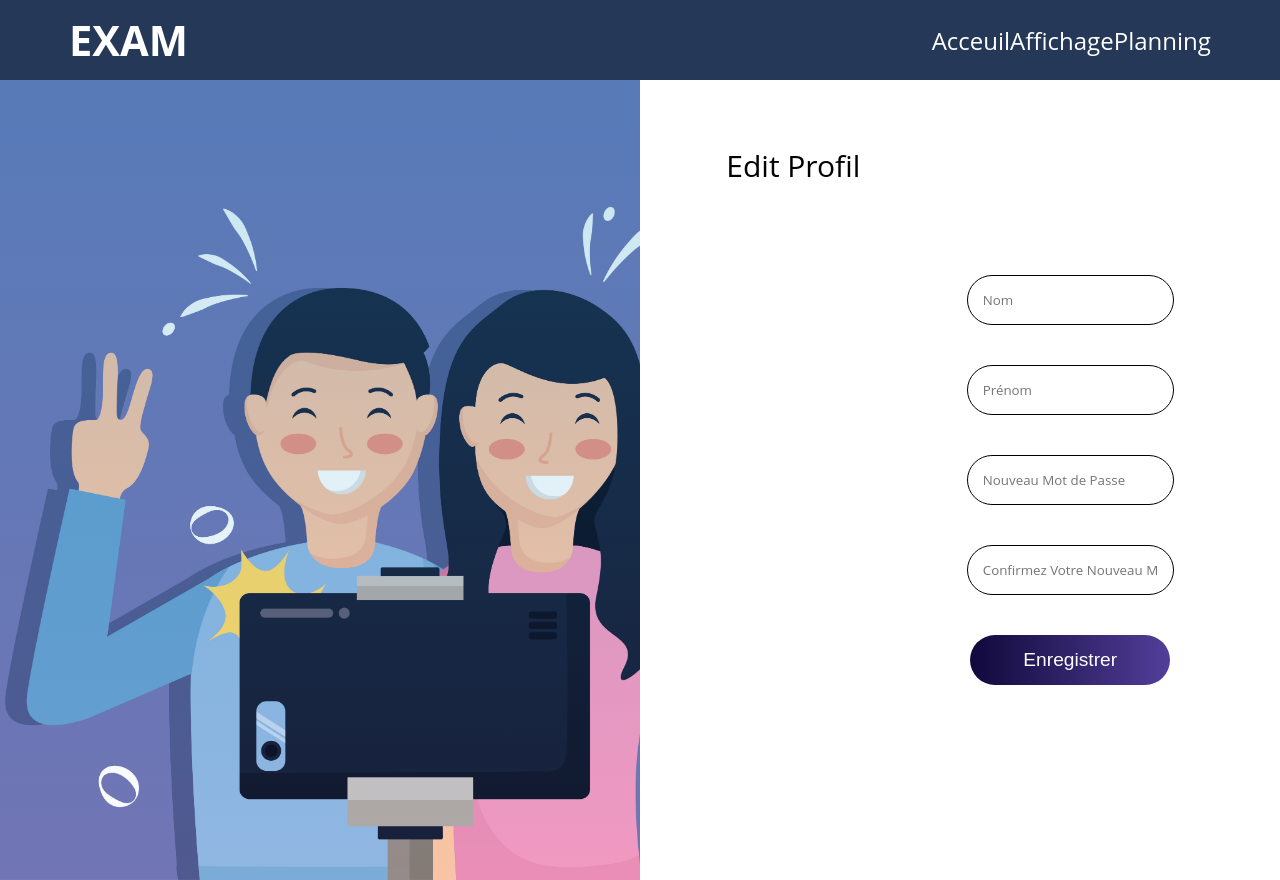
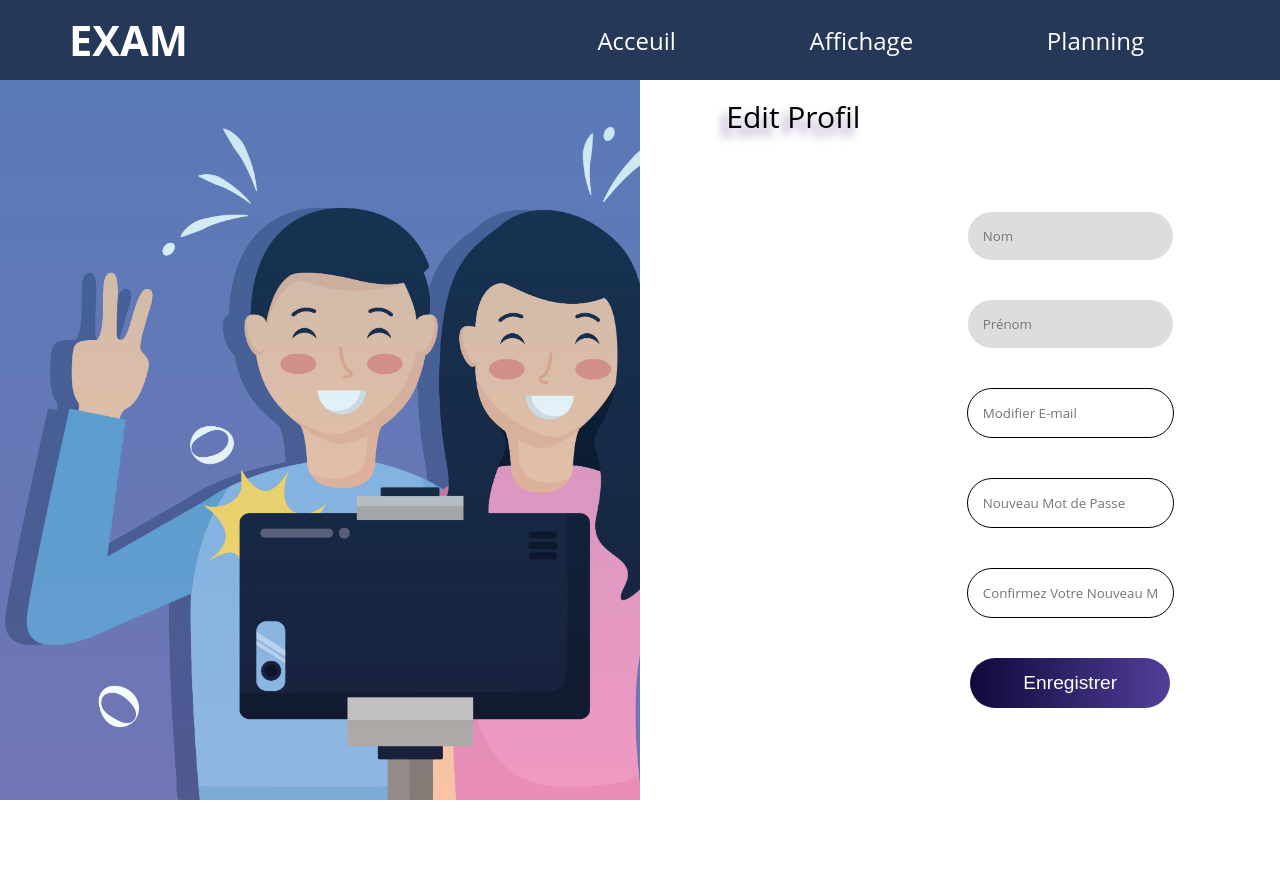
Before and after one commit to MERY24/PFC, a plain HTML site: page index.html in a window 1280 px wide. After the commit the page ends 800 px from the top, so only its background shows below. Drawn offline with Linux system fonts and the light colour scheme.

Commit message:
disabled and nav solved

```diff
--- a/index.css
+++ b/index.css
@@ -19,15 +19,16 @@
     }
     .right p{
         display: flex;
-        margin-top: 65px;
+        margin-top: 15%;
         align-self: flex-start;
         font-size: 30px;
+        text-shadow: 0 0 15px rgba(255,255,255,.5), 0 0 10px rgba(255,255,255,.5), -6px 8px 8px rgba(91,52,140,0.62);
     }
 .info{
 display:flex;
 flex-direction: column;
 align-items: center;
-
+margin-top: 15vh;
 }
 .input{
     border-radius: 30px;
@@ -36,6 +37,16 @@ align-items: center;
     outline: none;
     border: 0.1px solid black;
 }
+input[name=nom] {
+    pointer-events: none;
+    background: #dddddd;
+    border: none;
+ }
+ input[name=prénom] {
+    pointer-events: none;
+    background: #dddddd;
+    border: none;
+ }
 
 .left{
    display: flex;
@@ -73,7 +84,57 @@ display: block;
         background-position: right;
     }
 
-    li{
+
+
+
+
+li{
+    font-size: 1.5rem;
+}
+a{
+    color :#fff;
+    text-decoration: none;
+}
+h1{
+    font-size: 2.6rem;
+}
+.main-header {
+
+    background: #253858;
+    color : #fff;
+    position: absolute;
+    width: 100%;
+}
+
+nav{
+    min-height: 10vh;
+    display: flex;
+    justify-content: space-around;
+    align-items: center;
+    padding: 5px;
+    margin: auto;
+    width: 90%;
+    flex-wrap: wrap;
+
+
+}
+nav img{
+    display: flex;
+    height: 60px;
+
+
+}
+
+nav ul {
+    margin-left: 30%;
+    display: flex;
+    flex : 1 1 40rem;
+    justify-content: space-around;
+    align-items: center;
+    list-style: none;
+}
+
+   /* li{
         font-size: 1.5rem;
         align-self: center;
     }
@@ -84,25 +145,30 @@ display: block;
     h1{
         font-size: 2.6rem;
     }
-    .main-header {
+     .main-header {
 
         background: #253858;
         color : #fff;
+        position: absolute;
+        top: 0;left :0 ;
+        z-index: 10  ;
+        width: 100%;
     }
-    /* .menu{
+     .menu{
         display: flex;
    align-items: center;
        justify-content: center;
 
-    } */
+    }
     nav{
-        min-height: 10vh;
+
+        height: 10vh;
         display: flex;
         align-items: center;
         padding: 5px;
-        margin: auto;
-        width: 90%;
+        justify-content: space-around;
         flex-wrap: wrap;
+        width: min-content;
 
     }
     nav h1{
@@ -117,4 +183,10 @@ display: block;
         justify-content: space-around;
         align-items: center;
         list-style: none;
+        background-color: brown;
     }
+
+
+    nav li {
+        margin: 0 10;
+    } */
--- a/index.html
+++ b/index.html
@@ -11,15 +11,14 @@
     <header class="main-header">
         <nav>
           <h1>EXAM</h1>
-          <div class="menu">
           <ul>
             <li><a href="#">Acceuil</a></li>
             <li><a href="#">Affichage</a></li>
             <li><a href="#">Planning</a></li>
           </ul>
-        </div>
         </nav>
       </header>
+
     <div class="man">
     <div class="left">
 </div>
@@ -28,9 +27,11 @@
     <form  action="" method="post">
         <div class="info">
 
-    <input class="input" type="text" name="nom" placeholder="Nom" required>
+    <input class="input" type="text" name="nom" placeholder="Nom" >
 
-    <input class="input" type="text" name="prénom" placeholder="Prénom" required>
+    <input class="input" type="text" name="prénom" placeholder="Prénom" >
+
+    <input class="input" type="email" name="mail" placeholder="Modifier E-mail" required>
 
     <input class="input" type="password" name="pwd" placeholder="Nouveau Mot de Passe" required>
 
```
